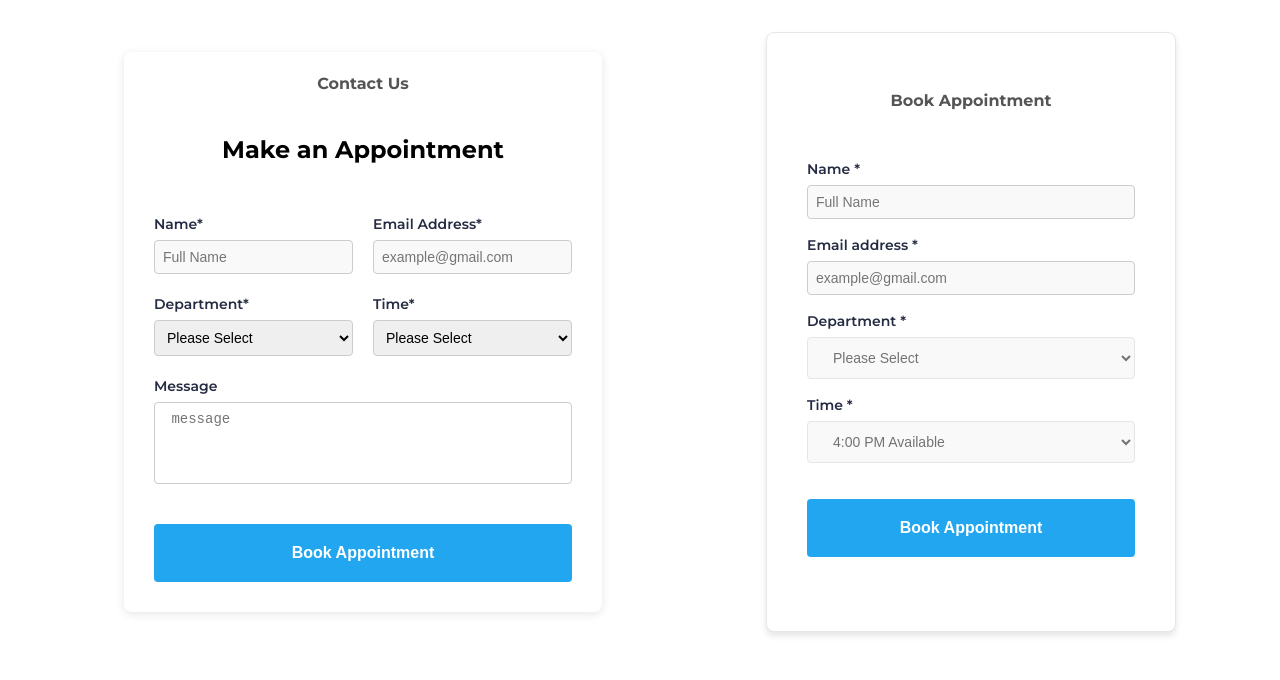
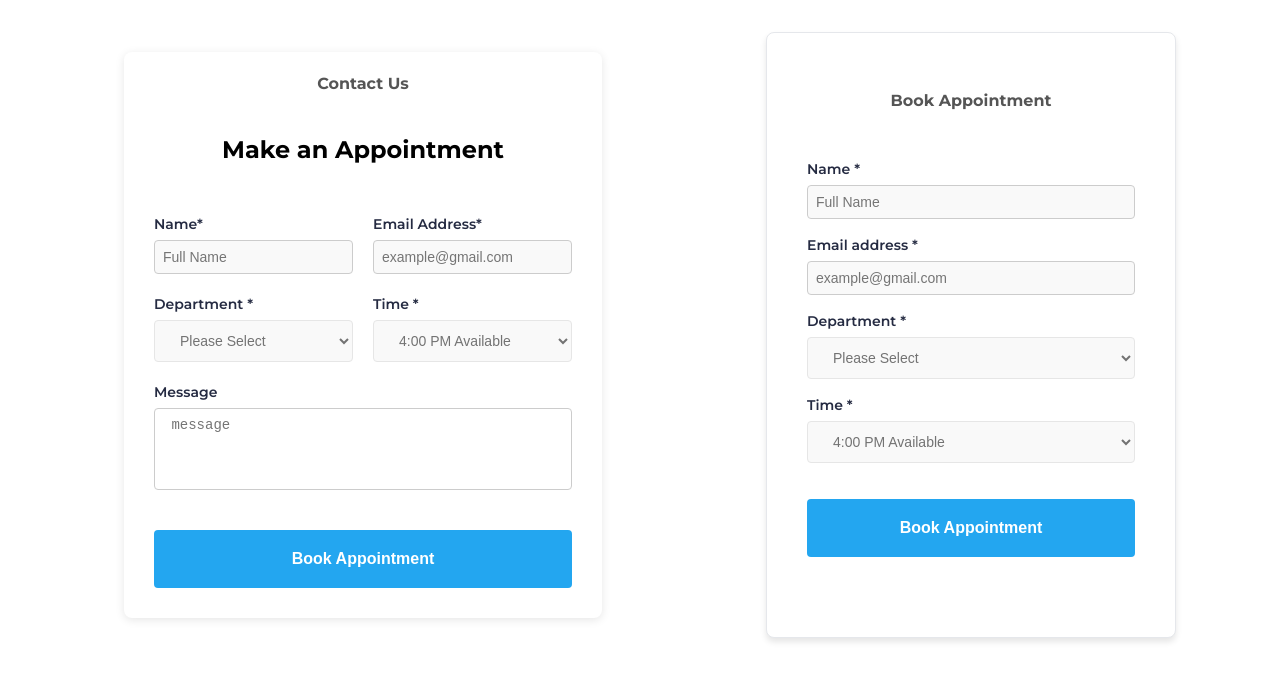
Before and after one commit to AKsHaT123456A/enalo_frontend, a React (Vite) app: page / in a window 1280 px wide. Shown: the top 680 px of the page. Built offline with nearby package versions, Linux system fonts and the light colour scheme; a web font is replaced by a local one.

Commit message:
Completed

```diff
--- a/src/components/FormCard3.jsx
+++ b/src/components/FormCard3.jsx
@@ -34,27 +34,16 @@ const FormCard2 = () => {
                             />
                         </div>
                         <div className="form-item">
-              <label htmlFor="department" className="form-label">
-                Department*
-              </label>
-              <select id="department" className="form-select" required>
-                <option value="">Please Select</option>
-                <option value="cardiology">Cardiology</option>
-                <option value="neurology">Neurology</option>
-                <option value="pediatrics">Pediatrics</option>
-                <option value="orthopedics">Orthopedics</option>
+                            <label className="form-label">Department *</label>
+                            <select className="form_select" defaultValue="Please Select">
+                                <option value="Please Select">Please Select</option>
                             </select>
+
                         </div>
                         <div className="form-item">
-              <label htmlFor="time" className="form-label">
-                Time*
-              </label>
-              <select id="time" className="form-select" required>
-                <option value="">Please Select</option>
-                <option value="9:00">9:00 AM</option>
-                <option value="10:00">10:00 AM</option>
-                <option value="11:00">11:00 AM</option>
-                <option value="14:00">2:00 PM</option>
+                            <label className="form-label">Time *</label>
+                            <select className="form_select" defaultValue="Please Select">
+                                <option value="Please Select">4:00 PM Available</option>
                             </select>
                         </div>
                         <div className="form-item full-width">
```
Lines whose indentation alone changed are shown as unchanged.
